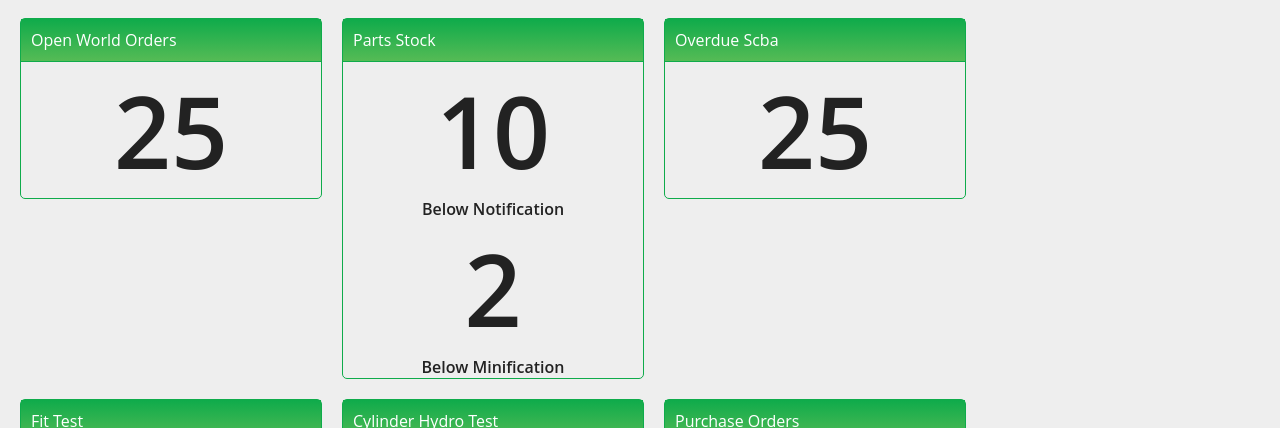
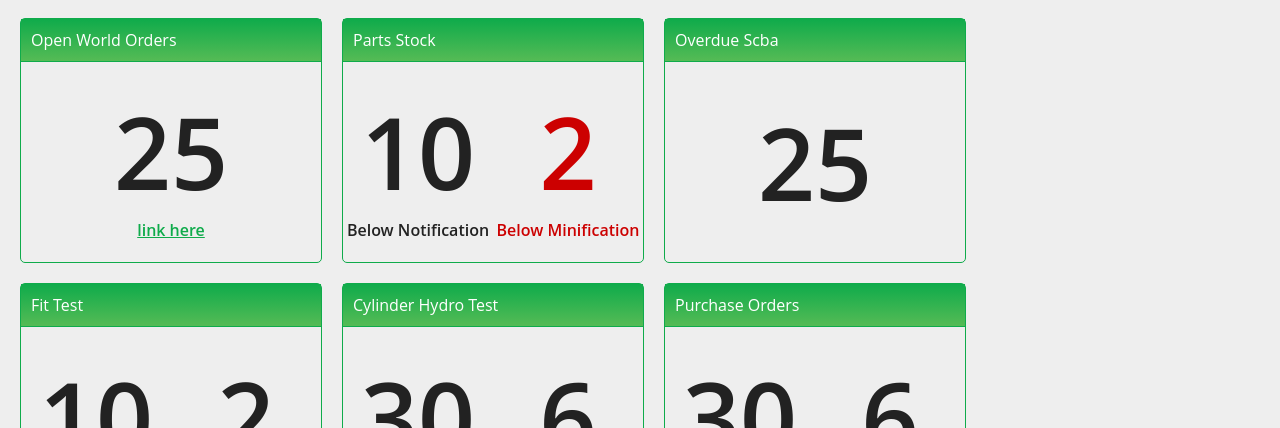
Before and after one commit to MikeSav/BEM-Angular-Workshop, an Angular app: page / in a window 1280 px wide. Shown: the part 369-797 px from the top of the page. Built offline with nearby package versions, Linux system fonts and the light colour scheme.

Commit message:
Added routing... lots still to do...

```diff
--- a/src/app/app.component.html
+++ b/src/app/app.component.html
@@ -1,10 +1,10 @@
 <div class="msa-app">
     <msa-side-nav></msa-side-nav>
-    <div class="content content--closed">
+    <div class="content" [ngClass]="{'content--closed': closeContent}">
         <div class="content__header">
             <div class="content__header__cell">
                 <input type="checkbox" id="sideToggle">
-                <label for="sideToggle">&#9776;</label>
+                <label for="sideToggle" (click)="toggleMenu()">&#9776;</label>
             </div>
             <div class="content__header__cell">AIMS</div>
             <div class="content__header__cell">
@@ -13,6 +13,6 @@
             </div>
         </div>
         <msa-news-item></msa-news-item>
-        <msa-dashboard></msa-dashboard>
+        <router-outlet></router-outlet>
     </div>
 </div>
--- a/src/app/app.component.scss
+++ b/src/app/app.component.scss
@@ -13,8 +13,8 @@
     flex-direction: row;
     background: $primaryBackground;
     box-shadow: 0 0 5px rgba(0, 0, 0, 1);
-    // transform: translate3d(220px, 0, 0);
-    // transition: transform .3s;
+    transform: translate3d(220px, 0, 0);
+    transition: transform .3s;
 
     input[type=checkbox] {
         display: none;
--- a/src/app/app.component.ts
+++ b/src/app/app.component.ts
@@ -1,10 +1,15 @@
 import { Component } from '@angular/core';
 
 @Component({
-  selector: 'app-root',
+  selector: 'msa-app-root',
   templateUrl: './app.component.html',
   styleUrls: ['./app.component.scss']
 })
 export class AppComponent {
 
+    public closeContent = true;
+
+    public toggleMenu() {
+      this.closeContent = !this.closeContent;
+    }
 }
--- a/src/app/app.module.ts
+++ b/src/app/app.module.ts
@@ -7,6 +7,7 @@ import { SideNavComponent } from './side-nav/side-nav.component';
 import { NewsItemComponent } from './news-item/news-item.component';
 import { DashboardComponent } from './dashboard/dashboard/dashboard.component';
 import { DashboardItemComponent } from './dashboard/dashboard-item/dashboard-item.component';
+import { AppRoutingModule } from './app-routing.module';
 
 @NgModule({
     declarations: [
@@ -18,7 +19,8 @@ import { DashboardItemComponent } from './dashboard/dashboard-item/dashboard-ite
     ],
     imports: [
         BrowserModule,
-        HttpClientModule
+        HttpClientModule,
+        AppRoutingModule
     ],
     providers: [],
     bootstrap: [AppComponent]
--- a/src/app/dashboard/dashboard-item/dashboard-item.component.html
+++ b/src/app/dashboard/dashboard-item/dashboard-item.component.html
@@ -1,25 +1,30 @@
 <div class="dashboard__item">
   <div class="dashboard__item-header">{{dash.title}}</div>
   <div class="dashboard__item-content">
-    <div class="dashboard__figure">
+    <div class="dashboard__figure" [ngClass]="{'dashboard--warning': showWarningText(dash, 1)}">
       {{dash.sixty_days}}
       {{dash.count}}
       {{dash.below_notification}}
       <div *ngIf="dash.sixty_days" class="dashboard__text">
         60 Days
       </div>
-      <div *ngIf="dash.below_notification" class="dashboard__text" >
+      <div *ngIf="dash.below_notification" class="dashboard__text">
         Below Notification
       </div>
+      <div *ngIf="dash.count && dash.href" class="dashboard__text">
+        <a href="{{dash.href}}" class="dashboard__link">link here</a>
+      </div>
     </div>
-    <div  class="dashboard__figure">
+    <!-- if the item contains a count it is a single figure -->
+    <!-- so we don't need this second col -->
+    <div *ngIf="!dash.count" class="dashboard__figure" [ngClass]="{'dashboard--warning': showWarningText(dash, 2)}">
       {{dash.thirty_days}}
       {{dash.below_minification}}
-      <div *ngIf="dash.thirty_days" class="dashboard__text" >
+      <div *ngIf="dash.thirty_days" class="dashboard__text">
         30 Days
       </div>
 
-      <div *ngIf="dash.below_minification" class="dashboard__text" >
+      <div *ngIf="dash.below_minification" class="dashboard__text">
         Below Minification
       </div>
     </div>
--- a/src/app/dashboard/dashboard-item/dashboard-item.component.scss
+++ b/src/app/dashboard/dashboard-item/dashboard-item.component.scss
@@ -23,6 +23,12 @@ $preffix: dashboard;
 
     @include borderRadius();
 
+    .dashboard__item-content {
+        height: 200px;
+        display: flex;
+        align-items: center;
+    }
+
     .dashboard__item-header {
         background: linear-gradient($dashBoardBorder, $headerBackground);
         border-bottom: 1px solid $dashBoardBorder;
@@ -30,15 +36,6 @@ $preffix: dashboard;
         font-size: $mediumFont;
         font-weight: 400;
         padding: $paddingS;
-    }
-}
-
-// so due to & #{&} this is actually nested as .dashboard .dashboard__item-content {
-// you could actually just use & &__item-content
-.dashboard .dashboard__item-content {
-    height: 200px;
-    display: flex;
-    align-items: center;
     }
 
     .dashboard__link {
@@ -62,3 +59,4 @@ $preffix: dashboard;
     .dashboard--warning {
         color: $warning;
     }
+}
--- a/src/app/dashboard/dashboard-item/dashboard-item.component.ts
+++ b/src/app/dashboard/dashboard-item/dashboard-item.component.ts
@@ -13,4 +13,18 @@ export class DashboardItemComponent implements OnInit {
 
     ngOnInit() {
     }
+
+    /**
+     * This function determines if we should apply a warning css class to the dashboard item
+     * @param item {object} - the current dashboard item to compare
+     * @param position {number} - the column position of the item in respect to the template
+     * @returns boolean {boolean}
+     */
+    showWarningText(item: any, position: number): boolean {
+        // just some dummy logic
+        if (item.title === 'Parts Stock' && item.below_minification < 5 && position === 2) {
+            return true;
+        }
+        return false;
+    }
 }
--- a/src/app/dashboard/dashboard/dashboard.component.ts
+++ b/src/app/dashboard/dashboard/dashboard.component.ts
@@ -15,7 +15,6 @@ export class DashboardComponent implements OnInit {
   ngOnInit() {
     this.dashboardService.getDashboardData().subscribe((result) => {
         this.dashboardItems = result;
-        console.log(this.dashboardItems);
     });
   }
 }
--- a/src/app/side-nav/side-nav.component.html
+++ b/src/app/side-nav/side-nav.component.html
@@ -3,12 +3,12 @@
     Aims Menu
   </div>
   <ul class="sidebar__nav">
-    <li class="sidebar__nav-item">Dashboard</li>
+    <li class="sidebar__nav-item" routerLink="">Dashboard</li>
     <li class="sidebar__nav-item">Scba</li>
     <li class="sidebar__nav-item">Facepieces</li>
     <li class="sidebar__nav-item">Cylinders</li>
     <li class="sidebar__nav-item">Purchase Orders</li>
-    <li class="sidebar__nav-item">Work Orders</li>
+    <li class="sidebar__nav-item" routerLink="/work-orders">Work Orders</li>
     <li class="sidebar__nav-item">Fit Testings</li>
     <li class="sidebar__nav-item">Parts</li>
     <li class="sidebar__nav-item">Addresses</li>
--- a/src/index.html
+++ b/src/index.html
@@ -9,6 +9,6 @@
   <link rel="icon" type="image/x-icon" href="favicon.ico">
 </head>
 <body>
-  <app-root></app-root>
+  <msa-app-root></msa-app-root>
 </body>
 </html>
```
Also changed, not shown: src/app/app-routing.module.ts (added, +20 -0 lines), 1 other file (tests, documents, lock files or other folders). Lines whose indentation alone changed are shown as unchanged.
